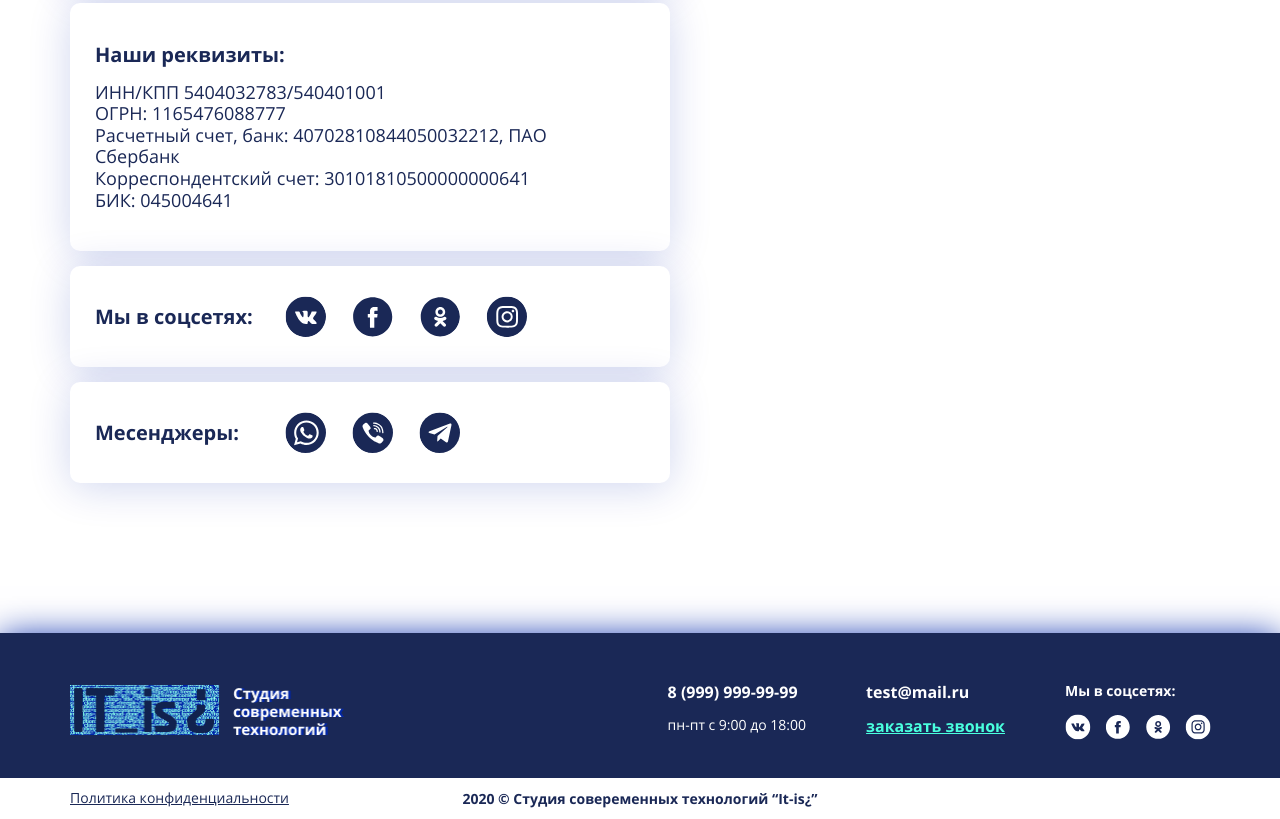
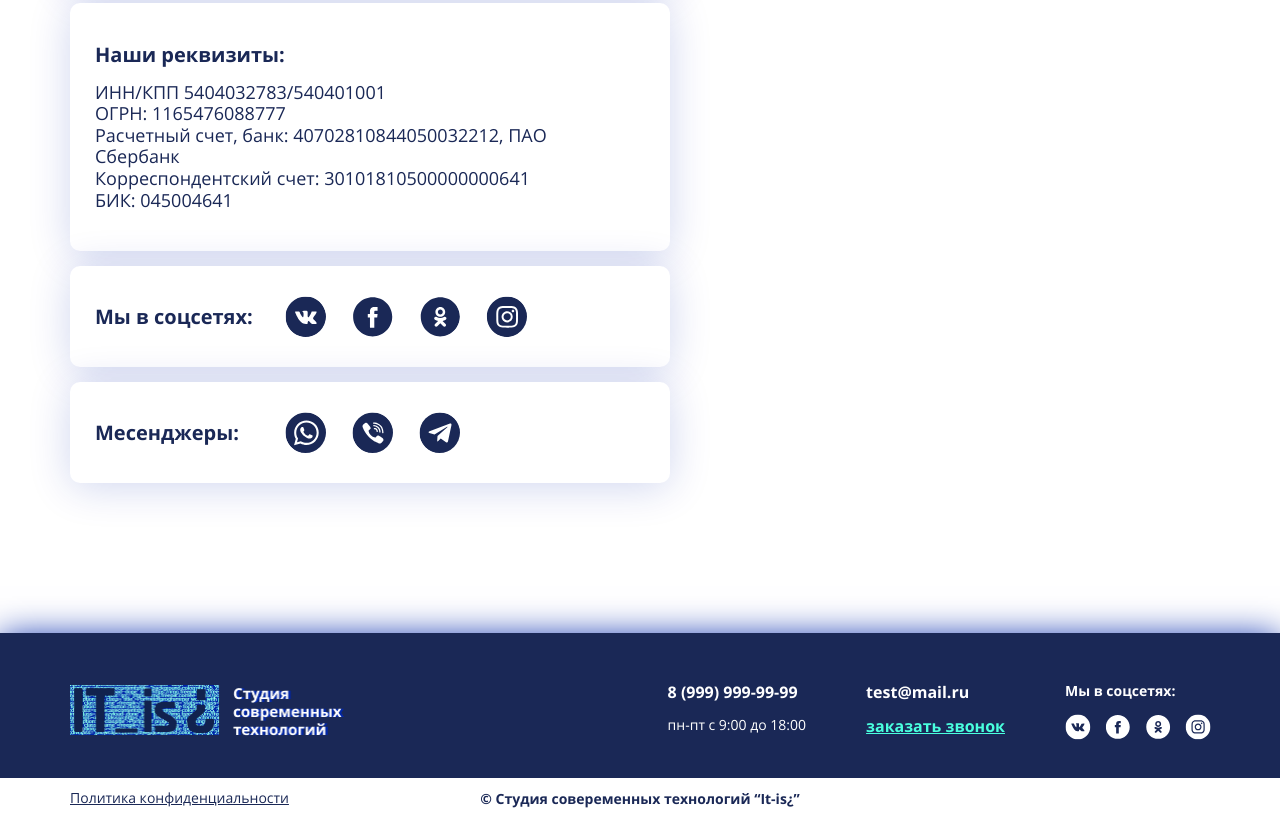
Before and after one commit to Hardcut/it-is, a plain HTML site: page contacts.html in a window 1280 px wide. Shown: the part 860-1679 px from the top of the page. Drawn offline with Linux system fonts and the light colour scheme; files whose address does not match are found by name.

Commit message:
minor fix

```diff
--- a/contacts.html
+++ b/contacts.html
@@ -247,7 +247,7 @@
     <div class="footer__bottom">
       <div class="container">
         <a class="footer__policy" href="info/policy.pdf" target="_blank">Политика конфиденциальности</a>
-        <div class="footer__copyright">2020 © Студия совеременных технологий “It-is¿”</div>
+        <div class="footer__copyright"> © Студия совеременных технологий “It-is¿”</div>
       </div>
     </div>
   </footer>
```
Also changed, not shown: index.html (+1 -1 lines), reviews-category.html (+1 -1 lines), reviews-inner.html (+1 -1 lines), reviews.html (+1 -1 lines), search.html (+1 -1 lines).
